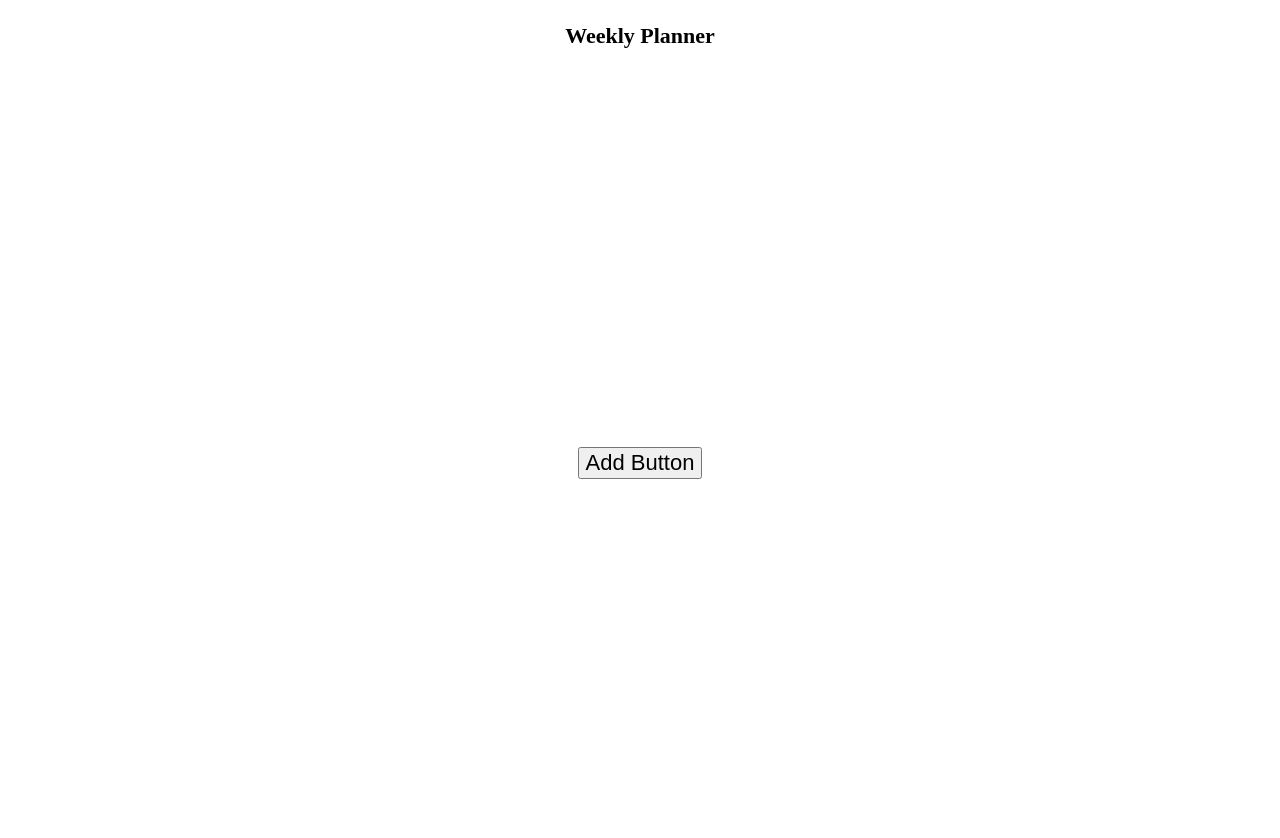
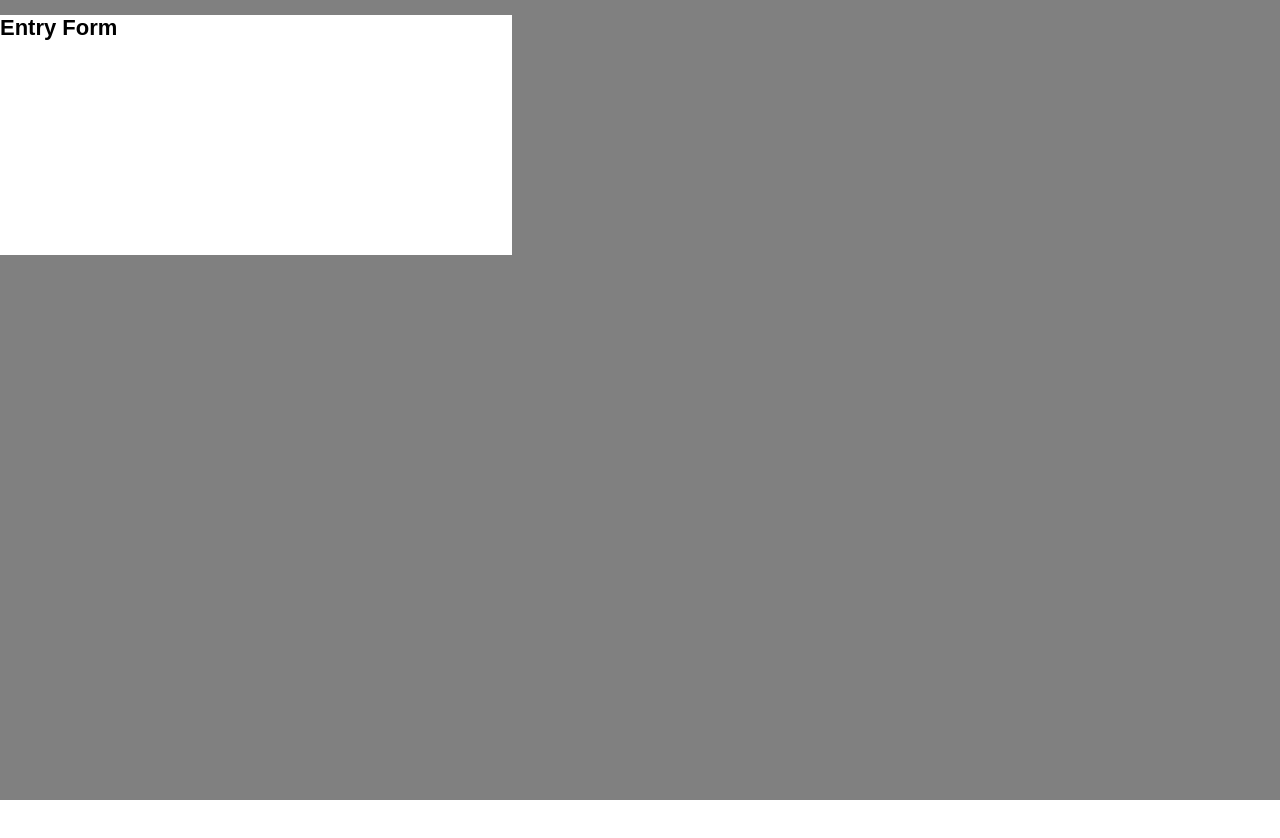
Before and after one commit to ameliatalkington/week-planner, a plain HTML site: page index.html in a window 1280 px wide. After the commit the page ends 800 px from the top, so only its background shows below. Drawn offline with Linux system fonts and the light colour scheme.

Commit message:
Started working on Modal

```diff
--- a/index.html
+++ b/index.html
@@ -14,9 +14,16 @@
     <div class="row">
       <div class="column">
         <div class="add-entry-button">
-          <button class="add">Add Button</button>
+          <button class="add">Add Entry</button>
         </div>
       </div>
+    </div>
+  </div>
+  <div class="modal-background">
+    <div class="modal">
+      <form>
+        <h1>Entry Form</h1>
+      </form>
     </div>
   </div>
   <script src="main.js"></script>
--- a/styles.css
+++ b/styles.css
@@ -1,6 +1,35 @@
 * {
   box-sizing: border-box;
   font-size: 22px;
+  font-family: sans-serif;
+}
+
+button {
+  border: none;
+  background-color: olivedrab;
+  padding: 0.35rem 0.75rem;
+  border-radius: 4px;
+  font-size: 16px;
+  cursor: pointer;
+}
+
+.hidden {
+  display: none;
+}
+
+.modal-background {
+  position: fixed;
+  top: 0;
+  bottom: 0;
+  right: 0;
+  left: 0;
+  background-color: gray;
+}
+
+.modal {
+  width: 40%;
+  height: 30%;
+  background-color: white;
 }
 
 .weekly-planner {
@@ -13,7 +42,7 @@
 
 .container {
   width: 90%;
-  height: 100vh;
+  height: 90vh;
   margin: auto;
   display: flex;
   justify-content: center;
```
